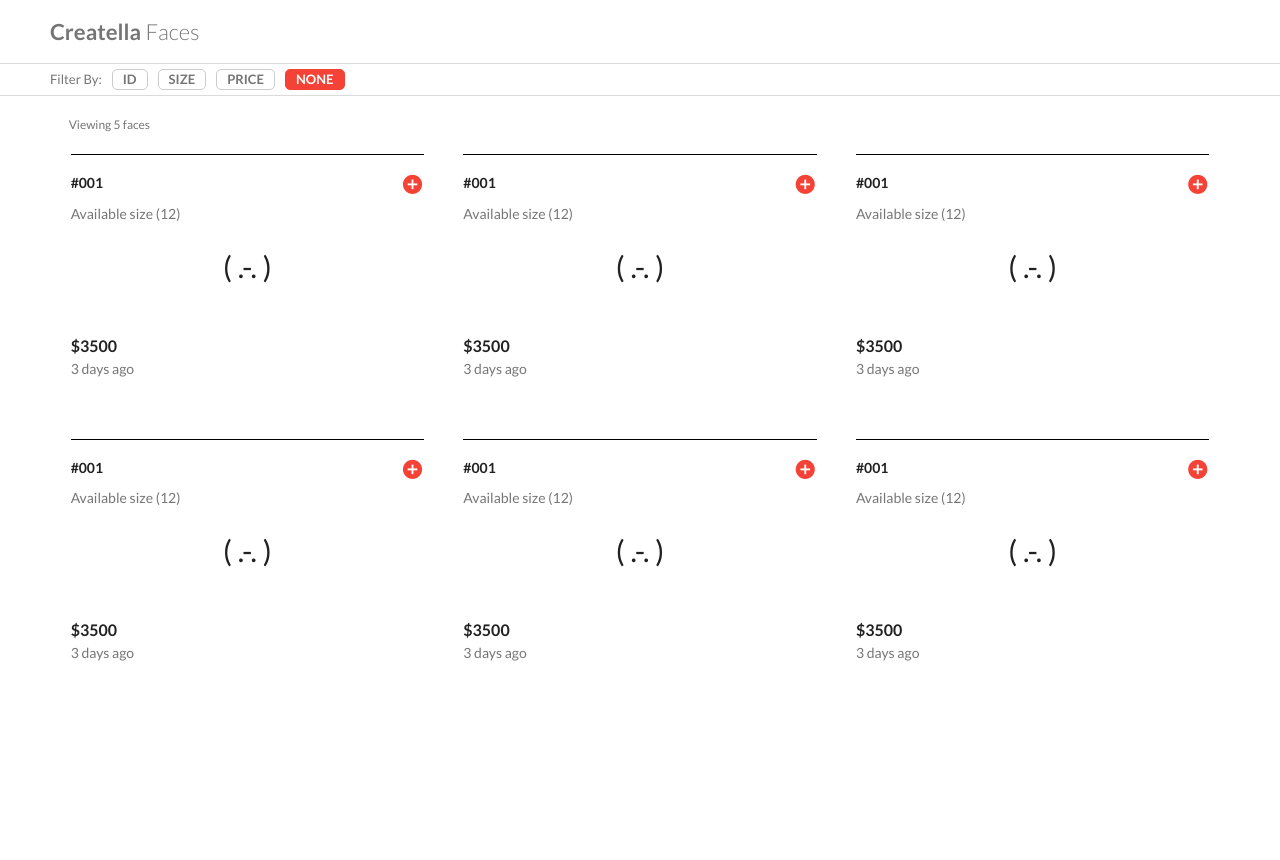
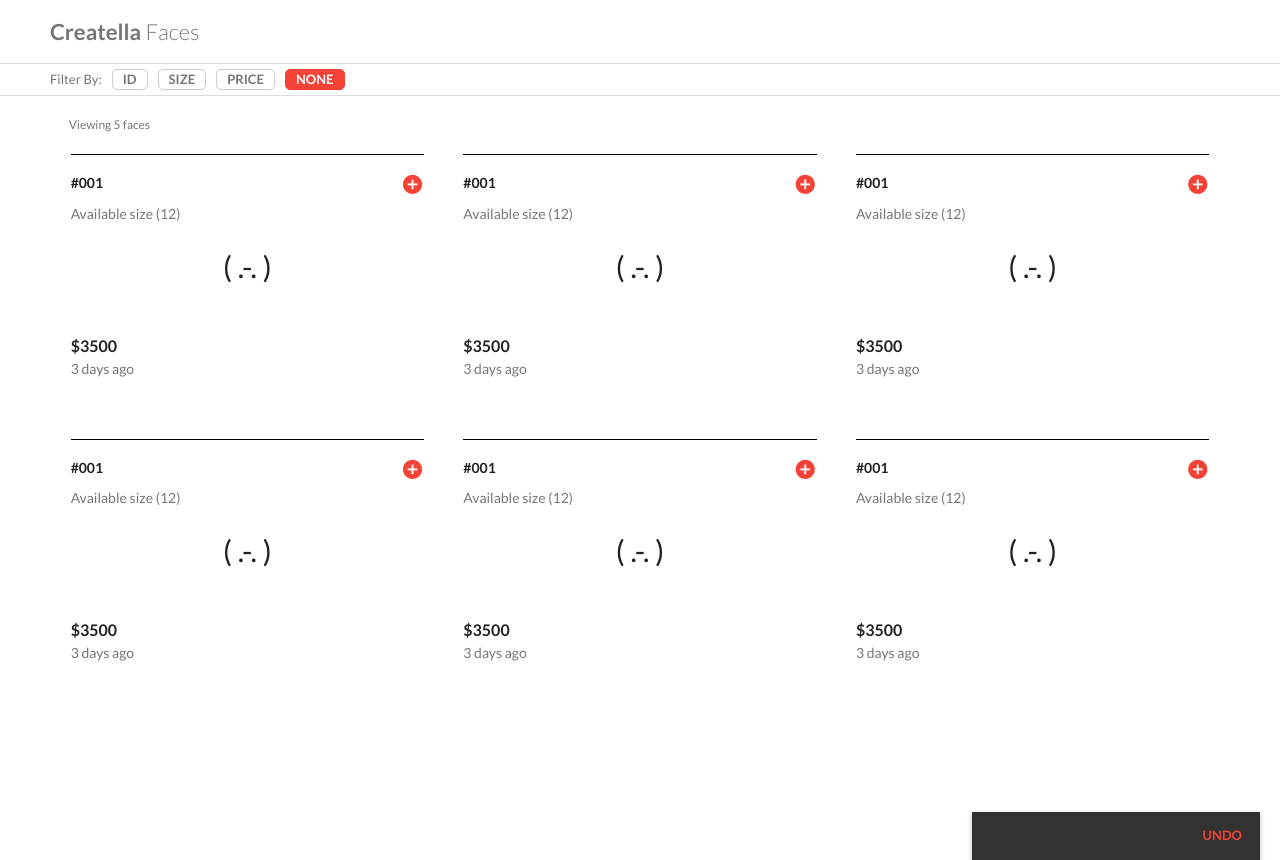
Before and after one commit to gbenga504/creatella-test, a React (Create React App) app: page / in a window 1280 px wide. Before the commit the page ends 800 px from the top, so only its background shows below. Built offline with nearby package versions, Linux system fonts and the light colour scheme.

Commit message:
Add the NotificationBanner component to the app to handle notifications

```diff
--- a/src/App.js
+++ b/src/App.js
@@ -3,16 +3,19 @@
 
 import Header from "./Components/Header";
 import List from "./Components/List";
+import { Root } from "./Components/NotificationBanner";
 
 export default class App extends React.PureComponent {
   render() {
     return (
-      <div className="container-fluid">
-        <Header />
-        <div className="d-flex flex-column list-container">
-          <List />
+      <Root>
+        <div className="container-fluid">
+          <Header />
+          <div className="d-flex flex-column list-container">
+            <List />
+          </div>
         </div>
-      </div>
+      </Root>
     );
   }
 }
--- /dev/null
+++ b/src/Components/NotificationBanner/DefaultNotificationViewWrapper/index.css
@@ -0,0 +1,31 @@
+.notification-banner {
+  height: 48px;
+  width: 288px;
+  padding: 0 18px;
+  position: absolute;
+  bottom: -60px;
+  right: 20px;
+  background-color: #323232;
+  box-shadow: 0 2px 5px 0 rgba(0, 0, 0, 0.26);
+  transition: bottom 1s;
+}
+
+.notification-banner--show {
+  bottom: 20px;
+}
+
+.notification-banner__title {
+  font-weight: 700;
+  color: #fff;
+  font-size: 14px;
+}
+
+.notification-banner > i {
+  color: #f44336;
+  font-size: 18px;
+}
+
+.notification-banner__undo-text {
+  color: #f44336;
+  font-size: 13px;
+}
--- /dev/null
+++ b/src/Components/NotificationBanner/DefaultNotificationViewWrapper/index.js
@@ -0,0 +1,129 @@
+import React from "react";
+import "./index.css";
+
+import { _Store } from "../Root";
+
+class DefaultNotificationView extends React.PureComponent {
+  state = {
+    visible: false,
+    currentVisibleProperties: {
+      title: ""
+    }
+  };
+
+  componentDidUpdate(prevProps) {
+    let { trigger, shouldShow } = this.props;
+
+    if (trigger && prevProps.trigger !== trigger && shouldShow) {
+      clearTimeout(this.timer);
+      this.state.visible
+        ? setTimeout(() => this.show(true), 500)
+        : setTimeout(() => this.show(), 500);
+    } else if (
+      trigger &&
+      prevProps.trigger !== trigger &&
+      shouldShow === false
+    ) {
+      this.dismiss();
+      clearTimeout(this.timer);
+    }
+  }
+
+  show = shouldRenderPreviousFalsy => {
+    if (shouldRenderPreviousFalsy) {
+      clearTimeout(this.timer);
+      this.setState(
+        {
+          visible: false
+        },
+        () => setTimeout(this.makeNotificationModalVisible, 3000)
+      );
+    } else {
+      this.makeNotificationModalVisible();
+    }
+  };
+
+  makeNotificationModalVisible = () => {
+    let { duration, title } = this.props;
+    this.setState(
+      {
+        visible: true,
+        currentVisibleProperties: {
+          title
+        }
+      },
+      () => {
+        this.timer = setTimeout(
+          () => this.setState({ visible: false }),
+          duration || 5000
+        );
+      }
+    );
+  };
+
+  dismiss = () => {
+    this.setState({ visible: false });
+  };
+
+  render() {
+    let { type } = this.props,
+      {
+        visible,
+        currentVisibleProperties: { title }
+      } = this.state;
+
+    return (
+      <div
+        className={`notification-banner ${visible &&
+          "notification-banner--show"} d-flex justify-content-between align-items-center`}
+      >
+        <span className="notification-banner__title">{title}</span>
+        {type === "addition" ? (
+          <i className="mdi mdi-thumb-up" />
+        ) : (
+          <span className="notification-banner__title notification-banner__undo-text">
+            UNDO
+          </span>
+        )}
+      </div>
+    );
+  }
+}
+
+export default class DefaultNotificationViewWrapper extends React.PureComponent {
+  constructor(props) {
+    super(props);
+    this.state = {
+      trigger: Date.now(),
+      shouldShow: false,
+      duration: 5000,
+      autoDismiss: true,
+      bannerPosition: "top",
+      title: "",
+      subtitle: "",
+      style: "success",
+      customView: null
+    };
+
+    this.listenToStore();
+  }
+
+  listenToStore = () => {
+    this.unsubscribeStore = _Store.listen(() => {
+      let state = _Store.getState();
+      if ("notificationBanner" in state) {
+        this.setState({
+          ...state["notificationBanner"]
+        });
+      }
+    });
+  };
+
+  componentWillUnmount() {
+    this.unsubscribeStore();
+  }
+
+  render() {
+    return <DefaultNotificationView {...this.state} />;
+  }
+}
--- /dev/null
+++ b/src/Components/NotificationBanner/NotificationBanner.js
@@ -0,0 +1,44 @@
+import { _Store } from "./Root";
+
+function NotificationBanner({ title, type }) {
+  return new NotificationBannerContext({
+    title,
+    type
+  });
+}
+
+class NotificationBannerContext {
+  title = "";
+
+  constructor({ title, type }) {
+    this.title = title || "";
+    this.type = type || "addition";
+    this.show = this.show.bind(this);
+    this.dismiss = this.dismiss.bind(this);
+  }
+
+  show = params => {
+    let duration = (params && params.duration) || undefined;
+    _Store.dispatch("notificationBanner", {
+      trigger: Date.now(),
+      shouldShow: true,
+      type: this.type,
+      title: this.title,
+      duration:
+        duration === "long" || !duration
+          ? 5000
+          : duration === "short"
+          ? 2000
+          : duration
+    });
+  };
+
+  dismiss = () => {
+    _Store.dispatch("notificationBanner", {
+      trigger: Date.now(),
+      shouldShow: false
+    });
+  };
+}
+
+export { NotificationBanner };
--- /dev/null
+++ b/src/Components/NotificationBanner/Root.js
@@ -0,0 +1,16 @@
+import React from 'react'
+import Store from './Store'
+import DefaultNotificationViewWrapper from './DefaultNotificationViewWrapper'
+
+export default class Root extends React.PureComponent {
+  render() {
+    return (
+      <React.Fragment>
+        <DefaultNotificationViewWrapper />
+        {this.props.children}
+      </React.Fragment>
+    )
+  }
+}
+
+export const _Store = new Store({})
--- /dev/null
+++ b/src/Components/NotificationBanner/Store.js
@@ -0,0 +1,50 @@
+function deepClone(aObject) {
+  if (!aObject) {
+    return aObject;
+  }
+
+  let bObject = {};
+
+  for (var key in aObject) {
+    let _value = aObject[key];
+    bObject[key] = typeof _value == "object" ? deepClone(_value) : _value;
+  }
+
+  return bObject;
+}
+
+class Store {
+  callbacks = [];
+
+  constructor(state) {
+    this.state = state || {};
+  }
+
+  listen = callback => {
+    this.callbacks.push(callback);
+    return () => {
+      this.callbacks.splice(this.callbacks.indexOf(callback), 1);
+      callback = null;
+    };
+  };
+
+  dispatch = (action, args) => {
+    this.state = {
+      ...this.state,
+      [action]: args
+    };
+    this.runCallbacks();
+  };
+
+  runCallbacks = () => {
+    this.callbacks.forEach(callback => {
+      callback();
+    });
+  };
+
+  getState = () => {
+    return deepClone(this.state);
+  };
+}
+
+export default Store;
--- /dev/null
+++ b/src/Components/NotificationBanner/index.js
@@ -0,0 +1,4 @@
+import Root from './Root'
+import { NotificationBanner } from './NotificationBanner'
+
+export { Root, NotificationBanner }
```
